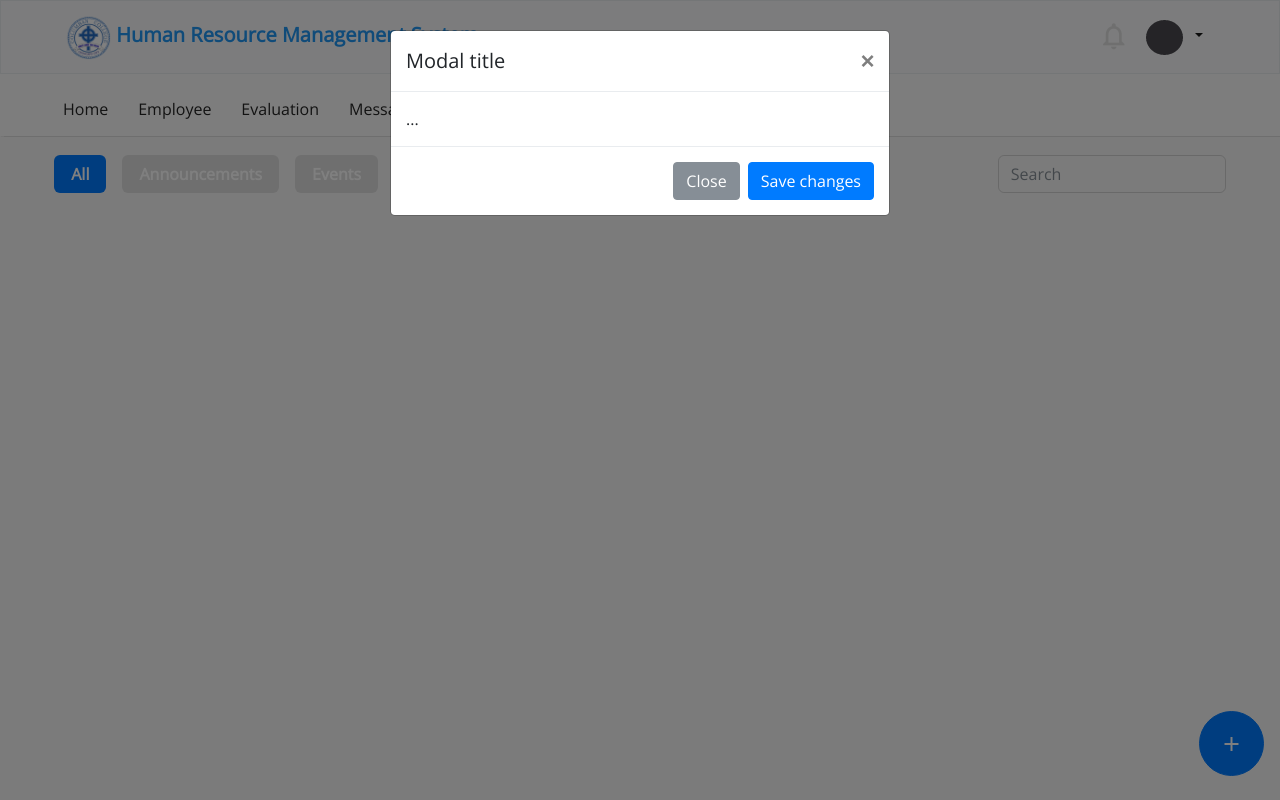
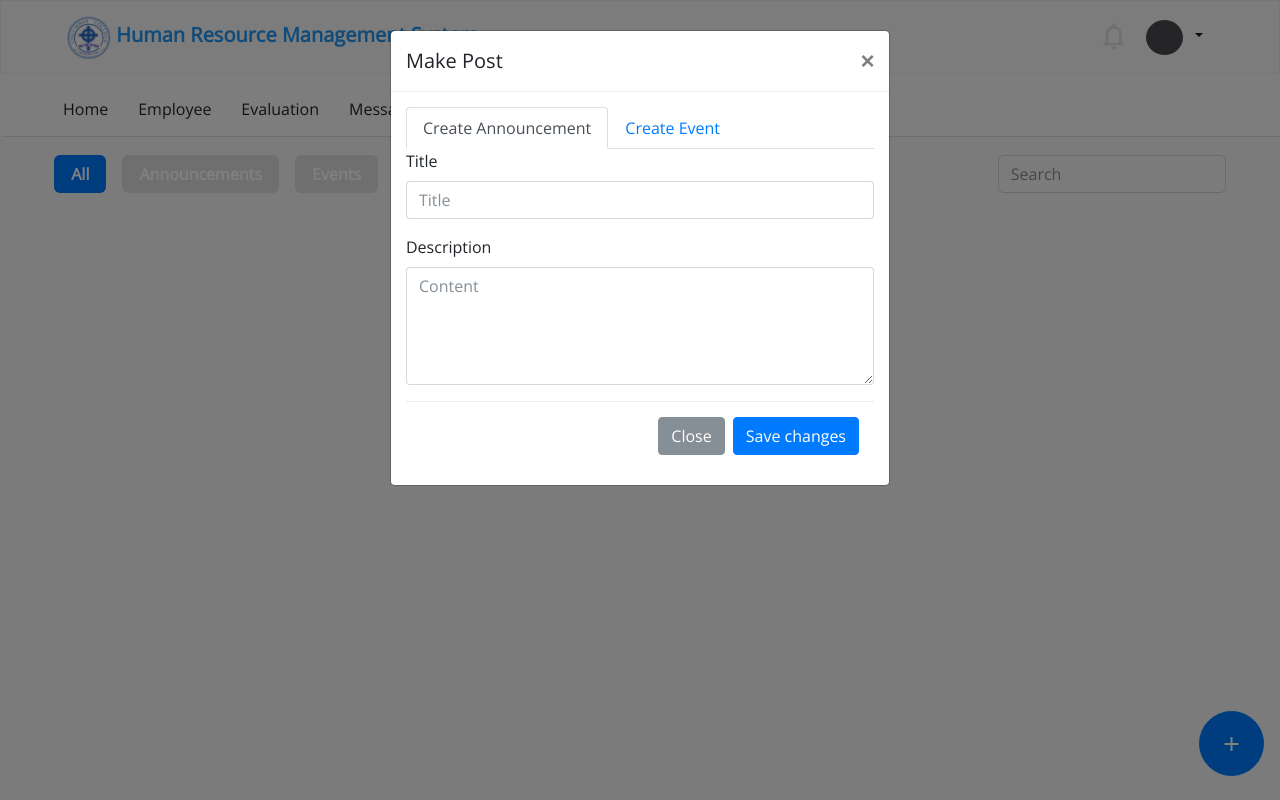
Before and after one commit to shawrlot/Human_Resources_Information_System-Development, a CodeIgniter app: the page made by application/views/dashboard-home-admin_view.php in a window 1280 px wide, after a click on "add". Run offline with CodeIgniter, Linux system fonts and the light colour scheme; data that the repository does not hold is empty; some libraries are stand-ins or nearby versions.

Commit message:
add announcement/event

```diff
--- a/application/models/authentication_model.php
+++ b/application/models/authentication_model.php
@@ -25,6 +25,7 @@ class authentication_model extends CI_Model {
 											  employee_address,
 											  employee_email,
 											  account_username,
+											  employee_account,
 											  civilStatus_name,
 											  religion_name,
 											  status_name,
--- a/application/views/dashboard-home-admin_view.php
+++ b/application/views/dashboard-home-admin_view.php
@@ -36,14 +36,18 @@ switch ($active_filter) {
 			    <a class="nav-link <?php echo $event ?> btn f-bold c-raduis" href="?filter=event">Events</a>
 			  </li>
 			  <li class="ml-lg-auto">
+
 			  	<form class="form-inline">
+
 			  		<input class="form-control search-box c-raduis" type="search" name="search" placeholder="Search" aria-label="Search">
+
 			    </form>
+
 			  </li>
+
 			</ul>
 		</div>
 	<?php foreach ($posts as $post) {
-
 
 		if ($post['type_name']=='event') {?>
 				<div class=" mb-3 col-11 card pl-0 pr-0 mx-auto shadow-light c-raduis">
@@ -55,7 +59,7 @@ switch ($active_filter) {
 						  		<h5 class="mt-0"><small><?php echo date('l', strtotime($post['post_when'])) ?></small></h5>
 						  	</div>
 						  </div>
-						  <div class="mt-2 pt-3 pb-4 pl-4 pr-2 ml-2 w-100">
+						  <div class="mt-2 pt-3 pb-4 pl-4 pr-2 ml-2">
 						  	<h3 class="p-0 m-0 f-bold"><?php echo highlight_phrase(word_limiter($post['post_title'], 100),$keyword_here, '<span style="font-weight:bold;">', '</span>');?></h3>
 						  	<p class="card-text pt-1"><small class="text-muted"><?php echo $post['account_username'];?> | Posted at 10-24-2017 16:45</small></p>
 								  	<p><?php echo highlight_phrase(word_limiter($post['post_body'], 100),$keyword_here, '<span style="font-weight:bold;">', '</span>');?></p>
@@ -86,26 +90,94 @@ switch ($active_filter) {
 <!--
 		<button type="button" class="btn btn-primary floating-btn" data-toggle="modal" data-target="#exampleModal"><i class="material-icons white-text mx-auto pt-1">add</i></button> -->
 		<!-- Modal -->
-		<div class="modal fade" id="exampleModal" tabindex="-1" role="dialog" aria-labelledby="exampleModalLabel" aria-hidden="true">
+
+<div class="modal fade" id="exampleModal" tabindex="-1" role="dialog" aria-labelledby="exampleModalLabel" aria-hidden="true">
 		  <div class="modal-dialog" role="document">
 		    <div class="modal-content">
 		      <div class="modal-header">
-		        <h5 class="modal-title" id="exampleModalLabel">Modal title</h5>
+		        <h5 class="modal-title" id="exampleModalLabel">Make Post</h5>
 		        <button type="button" class="close" data-dismiss="modal" aria-label="Close">
 		          <span aria-hidden="true">&times;</span>
 		        </button>
 		      </div>
-		      <div class="modal-body">
-		        ...
-		      </div>
-		      <div class="modal-footer">
+		    <div class="modal-body">
+
+
+<ul class="nav nav-tabs" id="myTab" role="tablist">
+  <li class="nav-item">
+    <a class="nav-link active" id="announce-tab" data-toggle="tab" href="#home" role="tab" aria-controls="home" aria-selected="true">Create Announcement</a>
+  </li>
+  <li class="nav-item">
+    <a class="nav-link" id="event-tab" data-toggle="tab" href="#profile" role="tab" aria-controls="profile" aria-selected="false">Create Event</a>
+  </li>
+</ul>
+
+<div class="tab-content" id="myTabContent">
+
+  <div class="tab-pane fade show active" id="home" role="tabpanel" aria-labelledby="announce-tab">
+	<form method="post" action="<?php echo base_url('post/create_announcement')?>">
+		<div class="form-group">
+ 		 <label for="inputsm">Title</label>
+ 		 <input class="form-control input-sm" id="inputsm" type="text" name="announce_title" placeholder="Title">
+		</div>
+
+		<div class="form-group">
+ 		 <label for="comment">Description</label>
+ 		 <textarea class="form-control" rows="5" id="comment" placeholder="Content" name="announce_content"></textarea>
+		</div>
+
+		<div class="modal-footer">
+		 <button type="button" class="btn btn-secondary" data-dismiss="modal">Close</button>
+		 <button type="submit" class="btn btn-primary">Save changes</button>
+		</div>
+	</form>
+  </div>
+
+
+  <div class="tab-pane fade" id="profile" role="tabpanel" aria-labelledby="event-tab">
+	<form method="post" action="<?php echo base_url('post/create_event')?>">
+
+		<div class="form-group">
+ 		 <label for="inputsm">Title</label>
+		  <input class="form-control input-sm" id="inputsm" type="text" name="event_title" placeholder="Title">
+		</div>
+
+		<div class="form-group">
+		  <label for="inputsm">Event Date</label>
+		  <input class="form-control input-sm" id="inputsm" type="date" name="event_date" placeholder="Event Date">
+		</div>
+
+		<div class="form-group">
+		  <label for="comment">Description</label>
+		  <textarea class="form-control" rows="5" id="comment" placeholder="Description" name="event_content"></textarea>
+		</div>
+
+		<div class="modal-footer">
+		  <button type="button" class="btn btn-secondary" data-dismiss="modal">Close</button>
+		  <button type="submit" class="btn btn-primary">Save changes</button>
+		</div>
+
+ 	</form>
+  </div>
+
+
+</div>
+
+
+</div>
+<!--		      <div class="modal-footer">
 		        <button type="button" class="btn btn-secondary" data-dismiss="modal">Close</button>
-		        <button type="button" class="btn btn-primary">Save changes</button>
-		      </div>
+		        <button type="submit" class="btn btn-primary">Save changes</button>
+		      </div>-->
 		    </div>
 		  </div>
 		</div>
+
     <footer class="footer fixed-bottom pb-4 pr-3">
       <button type="button" class="btn btn-primary floating-btn float-right" data-toggle="modal" data-target="#exampleModal"><i class="material-icons white-text mx-auto pt-1">add</i></button>
     </footer>
 <?php include 'footer.php' ?>
+
+<!--
+		<button type="button" class="btn btn-primary floating-btn" data-toggle="modal" data-target="#exampleModal"><i class="material-icons white-text mx-auto pt-1">add</i></button> -->
+		<!-- Modal -->
```
Also changed, not shown: application/controllers/Authentication.php (+7 -5 lines), application/controllers/Employee.php (+7 -4 lines), application/controllers/Post.php (+31 -5 lines).
